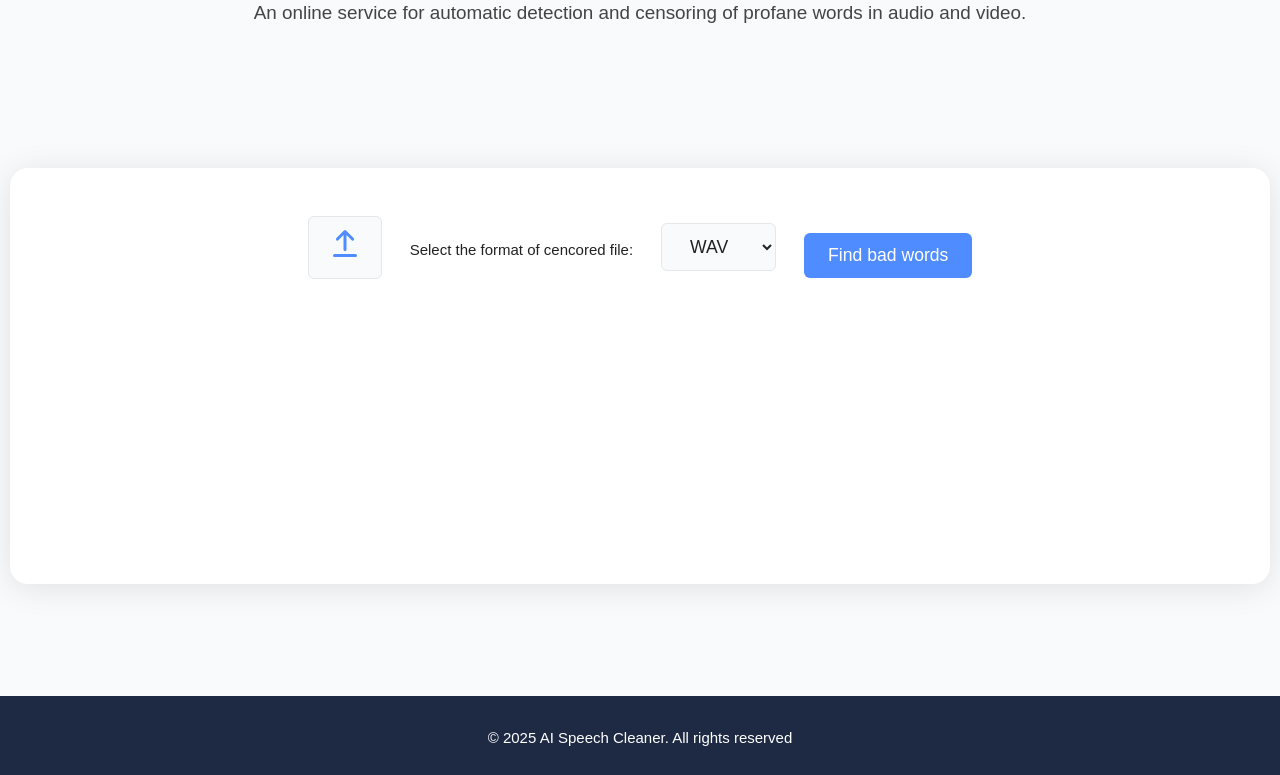
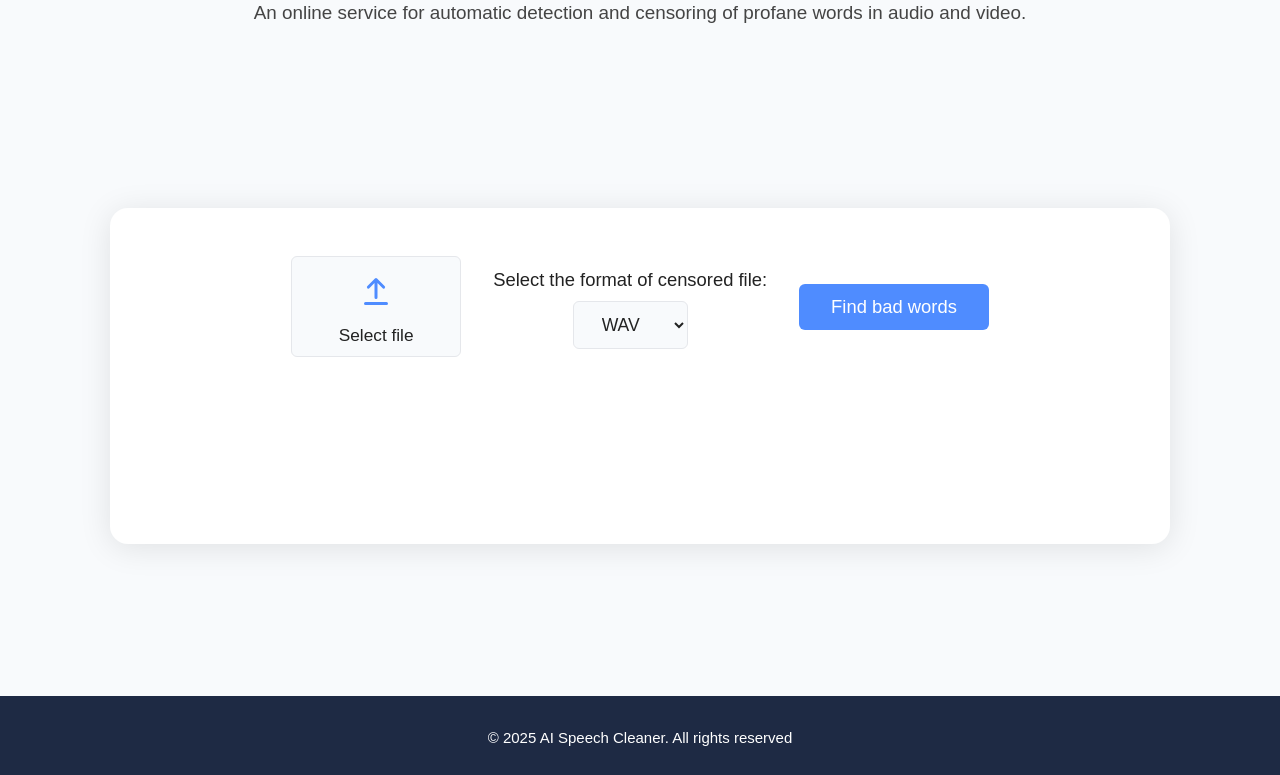
Before and after one commit to polughoul/improving-audio-speech-service, a Flask app: page / in a window 1280 px wide. Shown: the part 165-940 px from the top of the page. Run offline with Flask 3, Linux system fonts and the light colour scheme.

Commit message:
update  styles, formatting

```diff
--- a/static/style.css
+++ b/static/style.css
@@ -74,8 +74,8 @@ header {
 
 
 .container {
-    width: 1100px;
-    min-height: 320px;
+    width: 900px;
+    min-height: 240px;
     margin: 40px auto;
     background: #fff;
     padding: 48px 80px;
@@ -188,61 +188,107 @@ button:hover {
     padding: 0;
 }
 
+
+.file-upload-label:hover {
+    border: 1.5px solid #4f8cff;
+}
+
 .file-upload-label {
-    display: inline-flex;
+    position: relative;
+    display: flex;
+    flex-direction: column;
     align-items: center;
-    gap: 10px;
+    gap: 8px;
     background: #f8fafc;
     border: 1px solid #e5e7eb;
     border-radius: 6px;
-    padding: 10px 18px;
+    padding: 18px 24px 10px 24px;
     cursor: pointer;
-    margin-bottom: 8px;
-    font-size: 15px;
+    font-size: 17px;
     color: #222;
-    transition: border 0.2s;
-}
-.file-upload-label:hover {
-    border: 1.5px solid #4f8cff;
+    min-width: 120px;
 }
 .file-upload-label input[type="file"] {
-    display: none;
+    position: absolute;
+    left: 0; top: 0;
+    width: 100%; height: 100%;
+    opacity: 0;
+    cursor: pointer;
+    z-index: 2;
 }
-#file-upload-text {
-    vertical-align: middle;
+
+.file-upload-text {
+    margin-top: 6px;
+    font-size: 1.08rem;
+    color: #222;
+    text-align: center;
+    min-width: 80px;
+}
+
+.file-upload-icon {
+    display: flex;
+    justify-content: center;
+    align-items: center;
+}
+
+.upload-form-col label,
+.upload-form-col select {
+    font-size: 1.15rem;
+}
+
+.upload-form-col {
+    display: flex;
+    flex-direction: column;
+    align-items: center;
+    gap: 6px;
 }
 
 #badwords-form {
     display: flex;
     flex-direction: row;
-    align-items: center;
-    gap: 28px;
+    align-items: flex-end;
+    gap: 32px;
     justify-content: center;
     margin-bottom: 24px;
     flex-wrap: wrap;
-    font-size: 1.15rem;
+    width: 100%;
 }
+
+@media (max-width: 700px) {
+    #badwords-form {
+        flex-direction: column;
+        align-items: center;
+        gap: 18px;
+    }
+}
+
 #badwords-form .file-upload-label svg {
     width: 36px;
     height: 36px;
 }
-#badwords-form select,
-#badwords-form button {
+#badwords-form select {
     font-size: 1.1rem;
     padding: 12px 24px;
+}
+
+#badwords-form button {
+    font-size: 1.15rem;
+    padding: 12px 32px;
+    margin-top: 0;
+    align-self: center;
 }
 
 
 #marks-list {
     list-style: none;
     padding: 0;
-    margin: 0 0 32px 0;
-    display: flex;
-    flex-direction: row;
-    gap: 18px;
+    margin: 0 auto 32px auto;
+    display: grid;
+    grid-template-columns: repeat(3, 1fr);
+    gap: 24px 32px;
+    max-width: 900px;
     justify-content: center;
-    flex-wrap: wrap;
-    align-items: flex-start;
+    justify-items: center;
 }
 
 #marks-list li {
--- a/templates/index.html
+++ b/templates/index.html
@@ -30,18 +30,20 @@
                 <form method="post" enctype="multipart/form-data" id="badwords-form">
                     <label class="file-upload-label">
                         <input type="file" name="file" accept="audio/*,video/*" required>
-                        <span>
-                            <svg width="22" height="22" fill="none" viewBox="0 0 24 24"><path fill="#4f8cff" d="M12 16a1 1 0 0 1-1-1V5.41l-3.3 3.3a1 1 0 1 1-1.4-1.42l5-5a1 1 0 0 1 1.4 0l5 5a1 1 0 1 1-1.4 1.42l-3.3-3.3V15a1 1 0 0 1-1 1Zm-7 4a1 1 0 0 1 0-2h14a1 1 0 1 1 0 2H5Z"/></svg>
-                            <span id="file-upload-text"></span>
+                        <span class="file-upload-icon">
+                            <svg width="36" height="36" fill="none" viewBox="0 0 24 24"><path fill="#4f8cff" d="M12 16a1 1 0 0 1-1-1V5.41l-3.3 3.3a1 1 0 1 1-1.4-1.42l5-5a1 1 0 0 1 1.4 0l5 5a1 1 0 1 1-1.4 1.42l-3.3-3.3V15a1 1 0 0 1-1 1Zm-7 4a1 1 0 0 1 0-2h14a1 1 0 1 1 0 2H5Z"/></svg>
                         </span>
+                        <span id="file-upload-text" class="file-upload-text">Select file</span>
                     </label>
-                    <label for="out_format">Select the format of cencored file: </label>
+                    <div class="upload-form-col">
+                        <label for="out_format">Select the format of censored file:</label>
                         <select name="out_format" id="out_format">
                             <option value="wav">WAV</option>
                             <option value="mp3">MP3</option>
                             <option value="ogg">OGG</option>
                             <option value="flac">FLAC</option>
                         </select>
+                    </div>
                     <button type="submit">Find bad words</button>
                 </form>
             {% endif %}
@@ -78,7 +80,7 @@
                                 <option value="sounds/nut.wav">nut</option>
                             </select>
                         </div>
-                        <div class="action-col actions-btns">
+                        <div class="actions-btns">
                             <button type="button" id="select-all-btn">Select all</button>
                             <button type="submit">Mute selected</button>
                         </div>
```
Also changed, not shown: other parts of static/style.css (+44 -23 lines), app.py (+38 -22 lines), utils.py (+38 -26 lines). Lines whose indentation alone changed are shown as unchanged.
